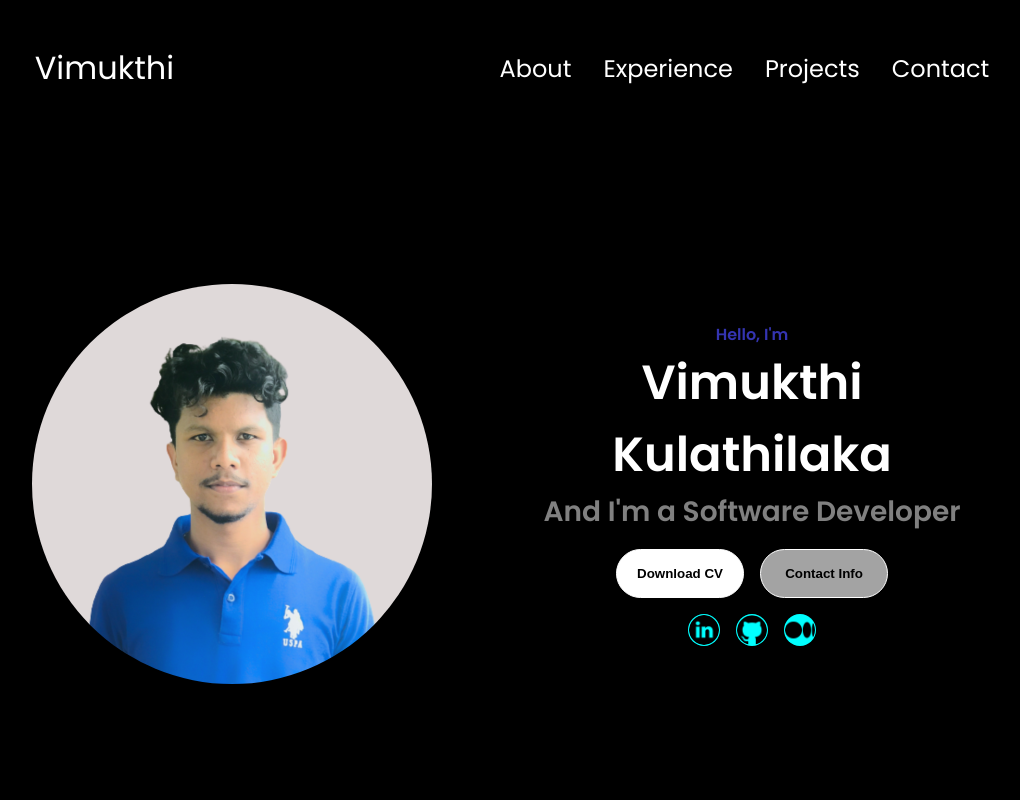
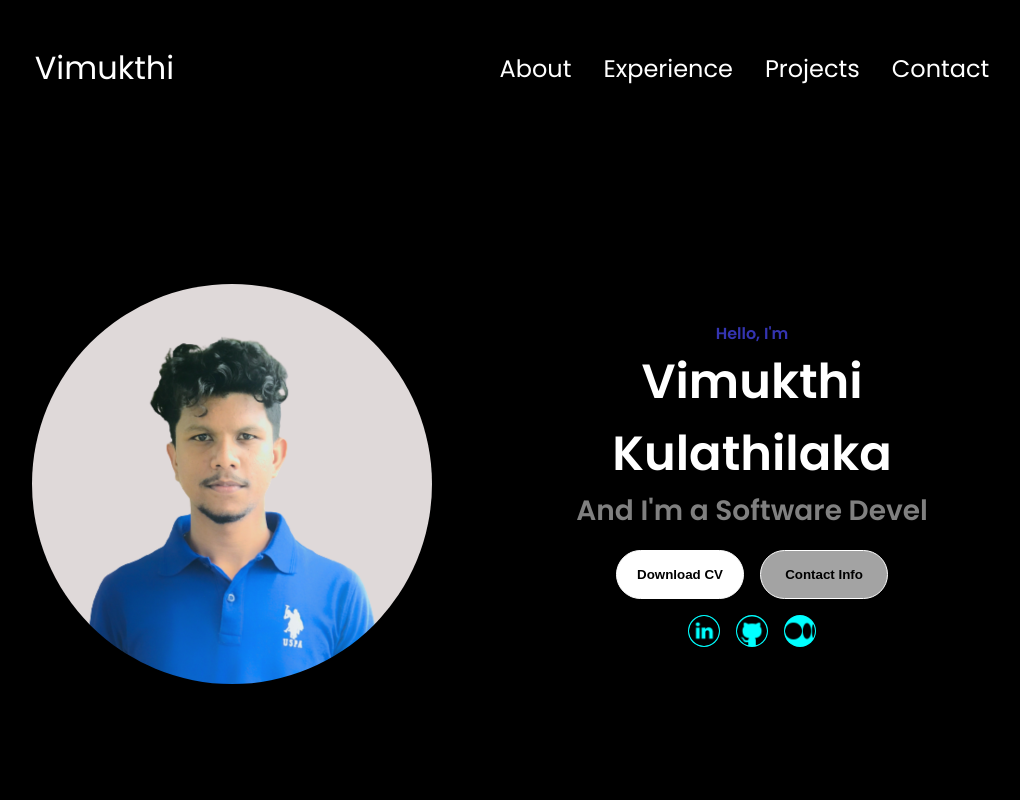
Before and after one commit to VimukthiMK/Portfolio-Vimukthi_Kulathilaka, a React (Create React App) app in the folder portfolio/: page / in a window 1280 px wide. Shown: the top 800 px of the page, without its empty margins (128-1148 px from the left). Built offline with nearby package versions, Linux system fonts and the light colour scheme.

Commit message:
Added Text Animation- profile.js

```diff
--- a/portfolio/src/Components/Profile/Profile.css
+++ b/portfolio/src/Components/Profile/Profile.css
@@ -117,3 +117,8 @@
   .prof_img:hover{
     transform: scale(1.2);
   }
+  .Animate_text-container{
+    height: 60px;
+    overflow: hidden;
+
+  }
--- a/portfolio/src/Components/Profile/Profile.js
+++ b/portfolio/src/Components/Profile/Profile.js
@@ -1,4 +1,4 @@
-import React from 'react';
+import React, { useEffect } from 'react';
 import profileImage from '../../Assets/Vimukthi.png';
 import linkedinIcon from '../../Assets/linkedin.png';
 import githubIcon from '../../Assets/github.png';
@@ -24,6 +24,34 @@ const Profile = () => {
     document.body.removeChild(link);
   };
 
+  // Text animation
+
+  useEffect(() => {
+    const textElement = document.getElementById('section-text-p2');
+    const textToType = "And I'm a Software Developer";
+    let index = 0;
+
+    function typeAndErase() {
+      const currentText = textElement.innerText;
+      const speed = 100; // Animation speed
+      const pauseTime = 1000; // Pause time
+
+      if (index <= textToType.length) {
+        textElement.innerText = textToType.slice(0, index);
+        index++;
+      } else {
+        index = 0;
+        setTimeout(typeAndErase, pauseTime);
+        return;
+      }
+
+      setTimeout(typeAndErase, speed);
+    }
+
+    // Start the typing and erasing animation
+    typeAndErase();
+  }, []);
+
   return (
     <>
     <section id="profile">
@@ -37,7 +65,9 @@ const Profile = () => {
       <div className="section-text">
         <p className="section-text-p1">Hello, I'm</p>
         <h1 className="title">Vimukthi Kulathilaka</h1>
-        <p className="section-text-p2" >And I'm a Software Developer</p>
+        <div className='Animate_text-container'>
+        <p className="section-text-p2" id="section-text-p2" >And I'm a Software Developer</p>
+        </div>
         <div className="btn-container">
           <button className="btn btn-color-2" onClick={downloadCV}>
             Download CV
```
Also changed, not shown: portfolio/src/Components/Profile/text_animator.js (deleted).
